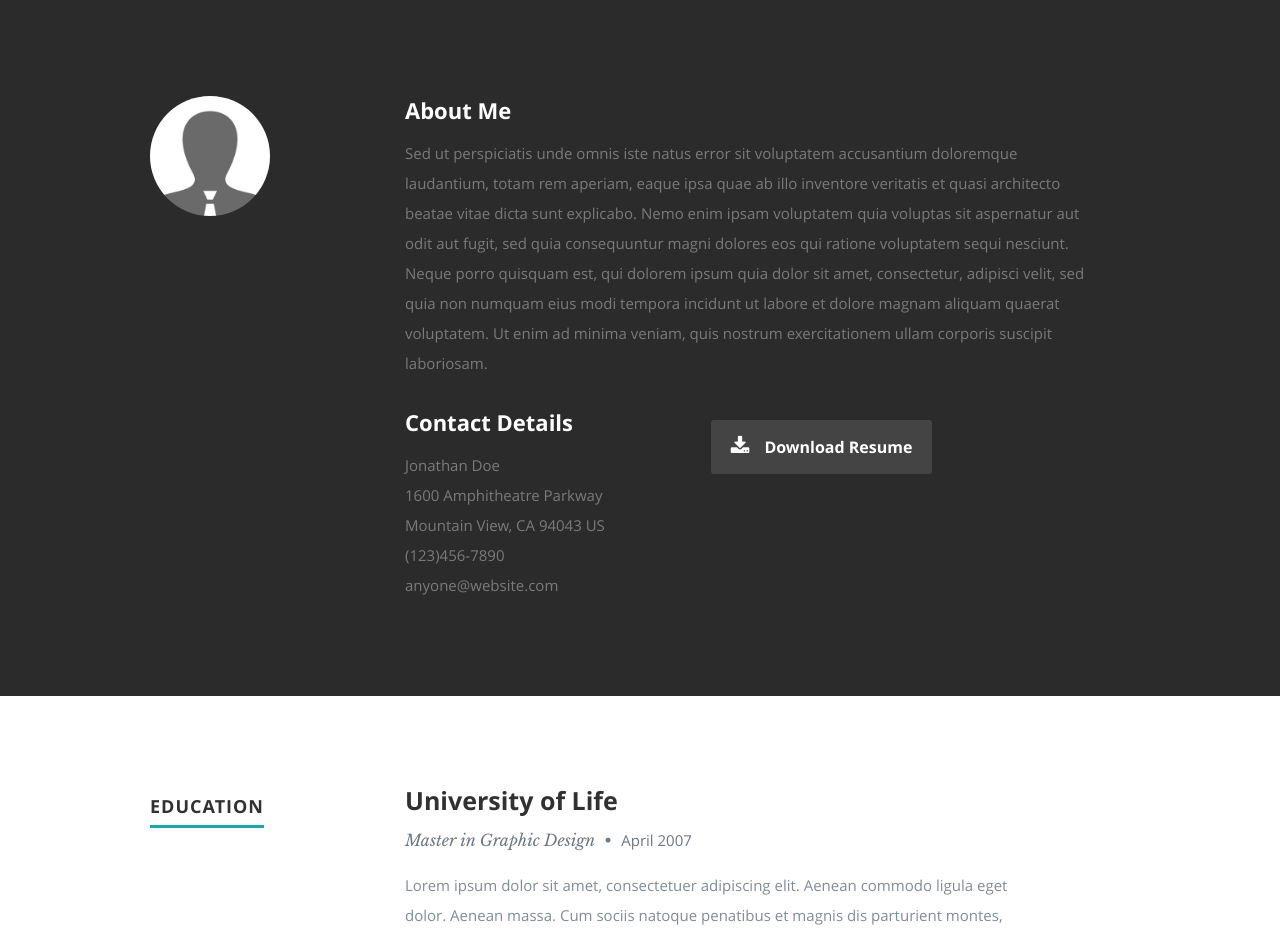
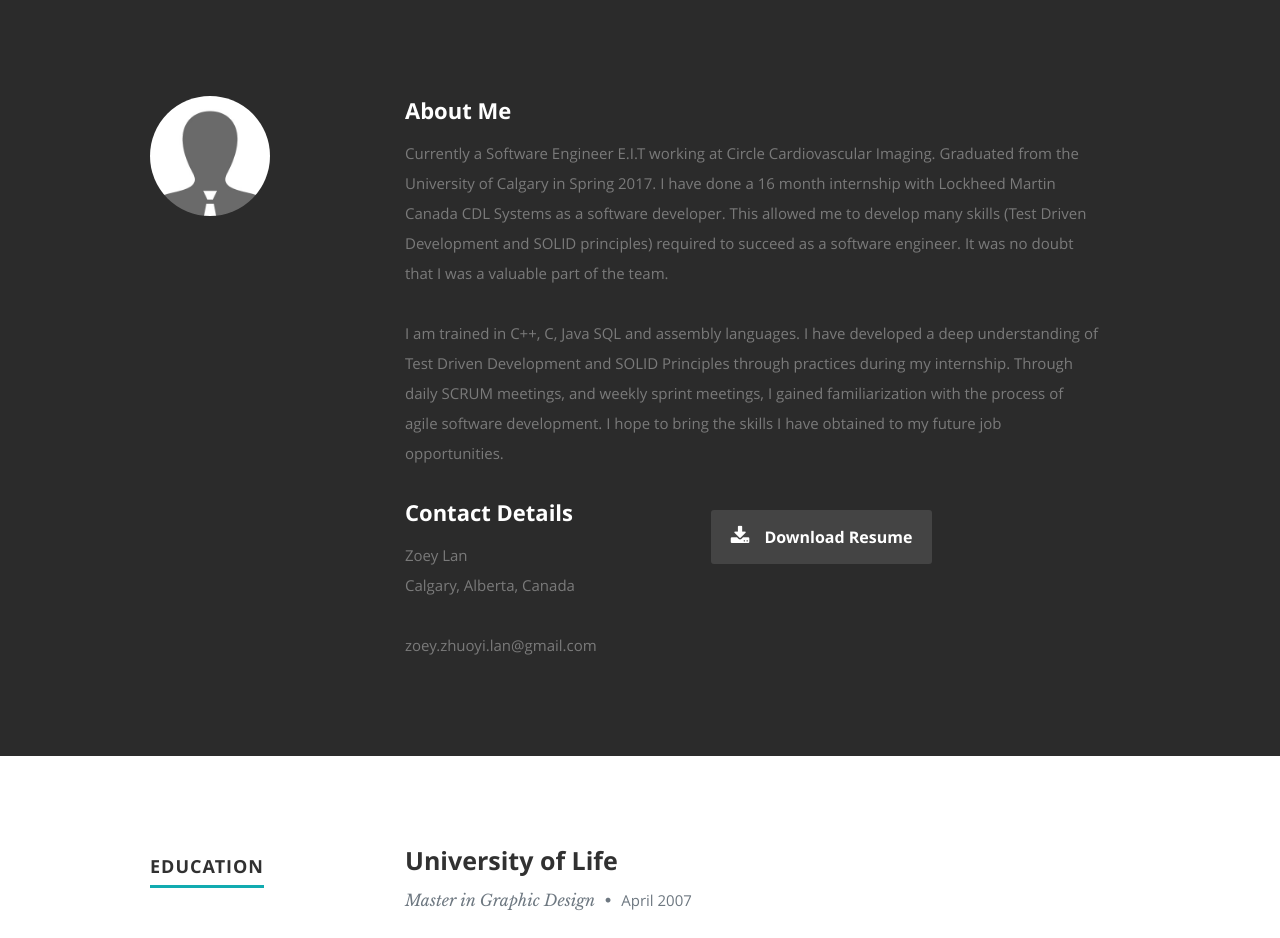
Before and after one commit to zozoee27/WebResume, a plain HTML site: page index.html in a window 1280 px wide. Shown: the part 800-1738 px from the top of the page. Drawn offline with nearby package versions, Linux system fonts and the light colour scheme.

Commit message:
Modified section - About Me

```diff
--- a/index.html
+++ b/index.html
@@ -90,12 +90,16 @@
 
             <h2>About Me</h2>
 
-            <p>Sed ut perspiciatis unde omnis iste natus error sit voluptatem accusantium doloremque laudantium, totam rem aperiam,
-            eaque ipsa quae ab illo inventore veritatis et quasi architecto beatae vitae dicta sunt explicabo. Nemo enim ipsam
-            voluptatem quia voluptas sit aspernatur aut odit aut fugit, sed quia consequuntur magni dolores eos qui ratione
-            voluptatem sequi nesciunt. Neque porro quisquam est, qui dolorem ipsum quia dolor sit amet, consectetur, adipisci velit,
-            sed quia non numquam eius modi tempora incidunt ut labore et dolore magnam aliquam quaerat voluptatem.
-            Ut enim ad minima veniam, quis nostrum exercitationem ullam corporis suscipit laboriosam.
+            <p> Currently a Software Engineer E.I.T working at Circle Cardiovascular Imaging. Graduated from the University of Calgary in Spring 2017.
+            I have done a 16 month internship with Lockheed Martin Canada CDL Systems as a software developer.
+            This allowed me to develop many skills (Test Driven Development and SOLID principles) required to succeed as a software engineer.
+            It was no doubt that I was a valuable part of the team.
+            </p>
+
+            <p> I am trained in C++, C, Java SQL and assembly languages.
+            I have developed a deep understanding of Test Driven Development and SOLID Principles through practices during my internship.
+            Through daily SCRUM meetings, and weekly sprint meetings, I gained familiarization with the process of agile software development.
+            I hope to bring the skills I have obtained to my future job opportunities.
             </p>
 
             <div class="row">
@@ -104,12 +108,10 @@
 
                   <h2>Contact Details</h2>
                   <p class="address">
-						   <span>Jonathan Doe</span><br>
-						   <span>1600 Amphitheatre Parkway<br>
-						         Mountain View, CA 94043 US
+						   <span>Zoey Lan</span><br>
+						   <span>Calgary, Alberta, Canada<br>
                      </span><br>
-						   <span>(123)456-7890</span><br>
-                     <span>anyone@website.com</span>
+                     <span>zoey.zhuoyi.lan@gmail.com</span>
 					   </p>
 
                </div>
```
